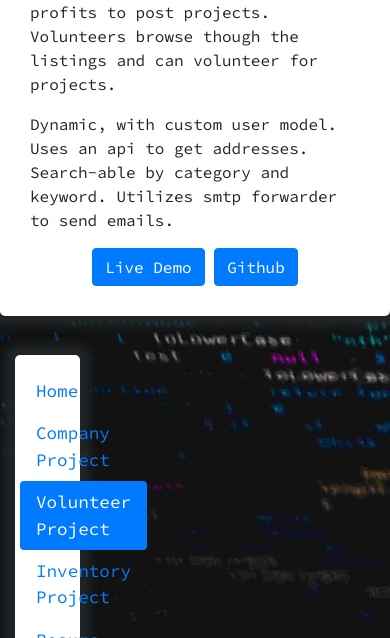
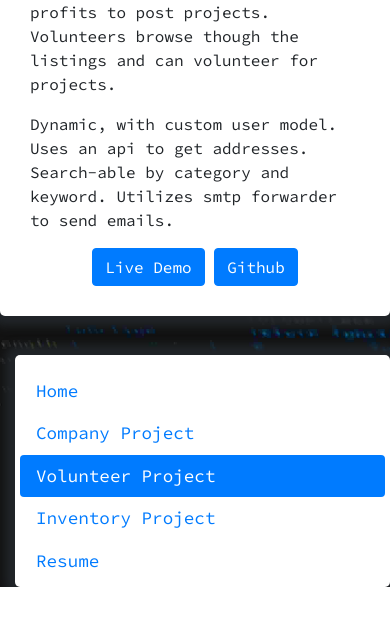
Before and after one commit to timjonez/portfolio, a plain HTML site: page churchworks.html in a window 390 px wide. Shown: the part 462-1100 px from the top of the page. After the commit the page ends 1049 px from the top, so only its background shows below. Drawn offline with nearby package versions, Linux system fonts and the light colour scheme.

Commit message:
fixed responsive bug

```diff
--- a/churchworks.html
+++ b/churchworks.html
@@ -45,7 +45,7 @@
           </div>
 
         </div>
-        <div class="col-2 main-nav company-nav">
+        <div class="col-md-2 main-nav company-nav">
           <ul class="nav flex-column nav-pills ">
             <li class="nav-item">
               <a class="nav-link" href="index.html">Home</a>
```
Also changed, not shown: express.html (+1 -1 lines), index.html (+1 -1 lines), inventory-manager.html (+1 -1 lines).
